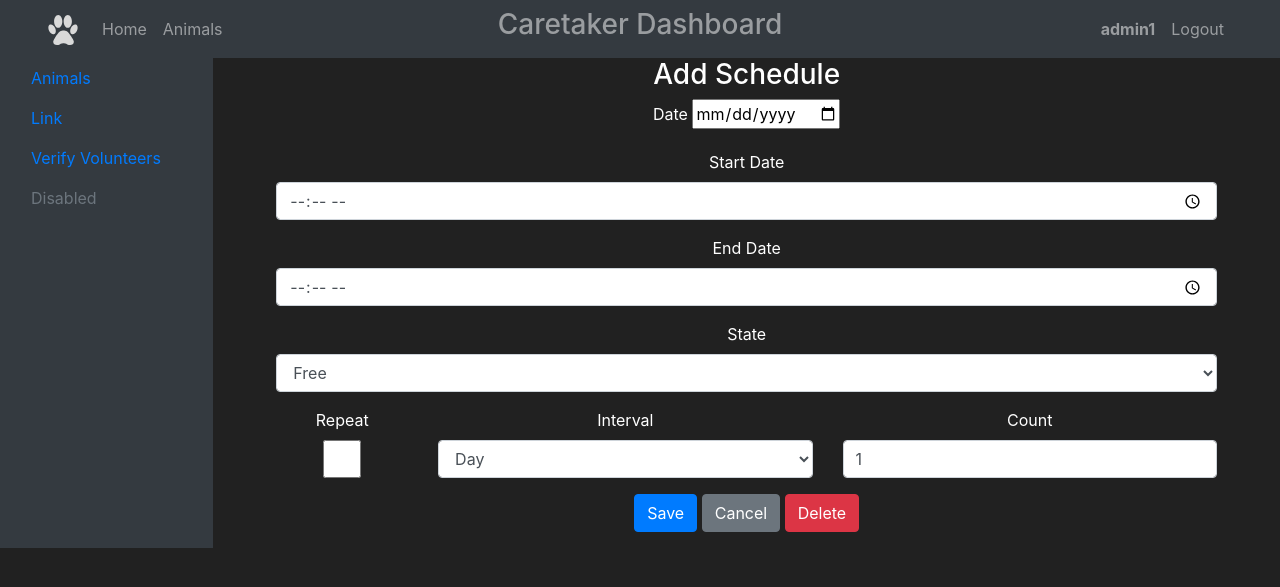
After one commit to xmi74/IIS, a Flask app: page /caretaker/animal/1/add in a window 1280 px wide. The commit adds this page. Shown: the top 587 px of the page. Run offline with Flask 3, Linux system fonts and the light colour scheme; a user stored in the database is signed in.

Commit message:
adding schedules

```diff
--- /dev/null
+++ b/forms/add_schedule.py
@@ -0,0 +1,17 @@
+from random import choices
+
+from wtforms.fields.choices import SelectField
+from wtforms.fields.numeric import IntegerField
+from wtforms.fields.simple import BooleanField
+
+from forms.edit_schedules import EditSchedules
+
+
+class AddSchedule(EditSchedules):
+    repeat = BooleanField('Repeat', default=False)
+    interval = SelectField('Interval',
+                           choices=[
+                               ('day', 'Day'),
+                               ('week', 'Week')
+                           ])
+    count = IntegerField('Count', default=1)
--- a/routes.py
+++ b/routes.py
@@ -3,7 +3,9 @@ from flask import Blueprint, render_template, request, redirect, url_for, flash
 from flask_login import login_user, logout_user, login_required
 from __init__ import db
 from api.api_animals import get_animals, get_animal, add_animal, edit_animal, delete_animal
-from api.api_schedules import get_animal_schedules, get_schedule, delete_schedule, edit_schedule
+from api.api_schedules import get_animal_schedules, get_schedule, delete_schedule, edit_schedule, create_schedule
+from forms import edit_schedules
+from forms.add_schedule import AddSchedule
 from forms.edit_animal import EditAnimalForm
 from forms.edit_schedules import EditSchedules
 from models.user import User, Admin, Caretaker, Volunteer, Vet
@@ -310,14 +312,16 @@ def animals_edit_page(animal_id):
     #GET
     return render_template('caretaker/edit_animal.html', edit = edit, form=form, animal_id=animal_id)
 
-@routes.route('/caretaker/animals/<int:animal_id>/schedules', methods=['GET', 'POST'])
+@routes.route('/caretaker/animals/<int:animal_id>/schedules', methods=['GET'])
 @login_required
 def animal_schedules_page(animal_id):
 
     #GET
     schedules = get_animal_schedules(animal_id)
-    return render_template('caretaker/schedules.html', schedules=schedules)
+    return render_template('caretaker/schedules.html', schedules=schedules, animal_id=animal_id)
+
 @routes.route('/caretaker/schedules/edit/<int:schedule_id>', methods=['GET', 'POST'])
+@login_required
 def schedules_edit_page(schedule_id):
     schedule = get_schedule(schedule_id)
     form = EditSchedules(obj=schedule)
@@ -353,6 +357,39 @@ def schedules_edit_page(schedule_id):
 
     #GET
     return render_template('caretaker/edit_schedules.html', form=form, schedule=schedule)
+
+@routes.route('/caretaker/animal/<int:animal_id>/add', methods=['GET', 'POST'])
+@login_required
+def schedules_add_page(animal_id):
+    form = AddSchedule()
+
+    #POST
+    if form.validate_on_submit():
+        #DELETE
+        if form.delete.data:
+            return redirect(url_for('routes.animal_schedules_page', animal_id=animal_id))
+
+        #SAVE
+        #TODO REPEAT
+        data = {
+            'date': form.date.data,
+            'start_time': form.start_time.data,
+            'end_time': form.end_time.data,
+            'state': form.state.data,
+            'animal_id': animal_id,
+        }
+
+        try:
+            create_schedule(data)
+            flash(f"Schedule has been created successfully", 'success')
+        except Exception as e:
+            flash(f"Error creating schedule: {str(e)}", "danger")
+            print(str(e))
+        return redirect(url_for('routes.animal_schedules_page', animal_id=animal_id))
+
+    #GET
+    return render_template('caretaker/add_schedule.html', form=form, animal_id=animal_id)
+
 #################################################
 #              DASHBOARD VOLUNTEER              #
 #################################################
--- /dev/null
+++ b/templates/caretaker/add_schedule.html
@@ -0,0 +1,38 @@
+{% extends 'caretaker/dashboard_caretaker_base.html' %}
+
+{% block content %}
+<h3>Add Schedule</h3>
+<form method="POST" action="{{ url_for('routes.schedules_add_page', animal_id=animal_id) }}" class="px-5">
+    {{ form.hidden_tag() }}
+    <div class="form-group">
+        {{ form.date.label }} {{form.date(clss="form-control") }}
+    </div>
+    <div class="form-group">
+        {{ form.start_time.label }} {{ form.start_time(class="form-control") }}
+    </div>
+    <div class="form-group">
+        {{ form.end_time.label }} {{ form.end_time(class="form-control") }}
+    </div>
+    <div class="form-group">
+        {{ form.state.label }} {{ form.state(class="form-control") }}
+    </div>
+
+    <div class="form-group row">
+        <div class="col-2">
+            {{ form.repeat.label }} {{ form.repeat(class="form-control") }}
+        </div>
+        <div class="col-5">
+            {{ form.interval.label }} {{ form.interval(class="form-control") }}
+        </div>
+        <div class="col-5">
+            {{ form.count.label }} {{ form.count(class="form-control") }}
+        </div>
+    </div>
+
+    <div class="form-group">
+        {{ form.submit(class="btn btn-primary") }}
+        <a href="{{ url_for('routes.animal_schedules_page', animal_id=animal_id) }}" class="btn btn-secondary">Cancel</a>
+        {{ form.delete(class="btn btn-danger") }}
+    </div>
+    </form>
+{% endblock %}
--- a/templates/caretaker/schedules.html
+++ b/templates/caretaker/schedules.html
@@ -2,6 +2,9 @@
 
 {% block content %}
 <h3>Schedules</h3>
+<div class="col-1 my-2">
+    <a href="{{ url_for('routes.schedules_add_page' , animal_id=animal_id) }}" class="btn btn-success ">Add</a>
+</div>
 <table class="table table-hover table-dark">
     <thead>
         <tr>
```
Also changed, not shown: api/api_schedules.py (+10 -3 lines), 1 other file.
